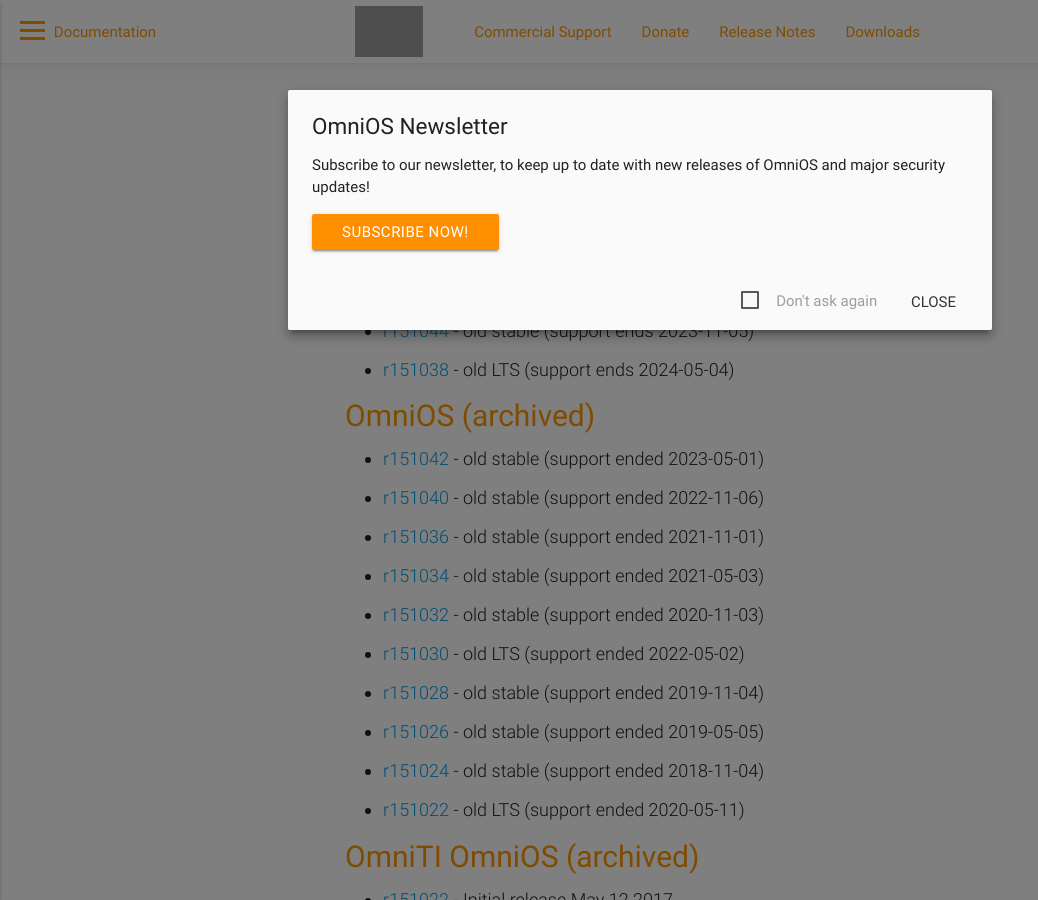
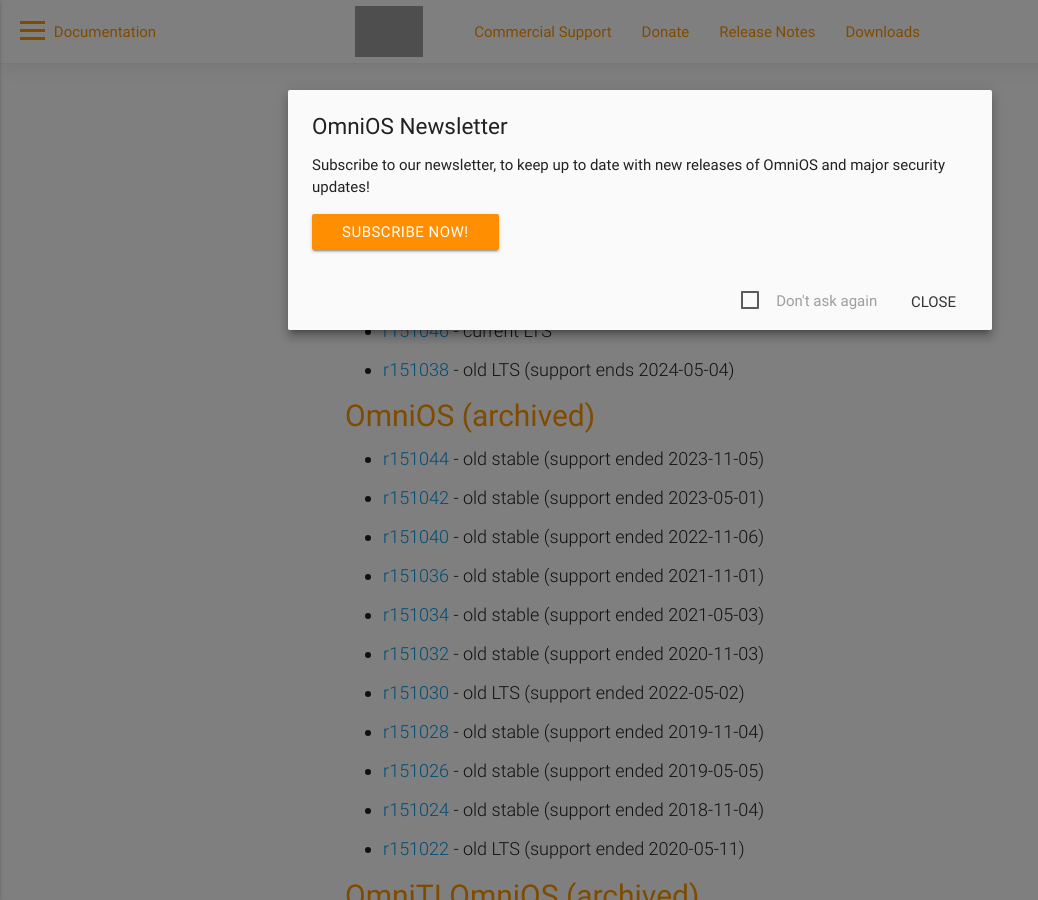
Before and after one commit to omniosorg/omniosorg.github.io, a Jekyll site: the page built from releasenotes.md, in a window 1280 px wide and 900 px high. Shown: the whole window, without its empty margins (0-1038 px from the left). Built offline with Jekyll 4.4.1, drawn with Linux system fonts in a browser that asks for light colours; grey boxes are pictures that could not be loaded.

Commit message:
Preparing for r151048

```diff
--- a/_config.yml
+++ b/_config.yml
@@ -9,10 +9,10 @@
 download_path: https://downloads.omnios.org/media
 uswest_path: https://us-west.mirror.omnios.org/downloads/media
 download_prefix: omnios-
-omnios_stable_date: the 1st of May, 2023
-omnios_stable: r151046
+omnios_stable_date: the 6th of November, 2023
+omnios_stable: r151048
 omnios_stable_suffix:
-omnios_oldstable: r151044
+omnios_oldstable: r151046
 omnios_lts_date: the 1st of May, 2023
 omnios_lts: r151046
 omnios_lts_suffix:
--- a/releasenotes.md
+++ b/releasenotes.md
@@ -12,12 +12,13 @@
 
 ## OmniOS Community Edition
 
-* [r151046](https://github.com/omniosorg/omnios-build/blob/r151046/doc/ReleaseNotes.md) - current stable and LTS
-* [r151044](https://github.com/omniosorg/omnios-build/blob/r151044/doc/ReleaseNotes.md) - old stable (support ends 2023-11-05)
+* [r151048](https://github.com/omniosorg/omnios-build/blob/r151048/doc/ReleaseNotes.md) - current stable
+* [r151046](https://github.com/omniosorg/omnios-build/blob/r151046/doc/ReleaseNotes.md) - current LTS
 * [r151038](https://github.com/omniosorg/omnios-build/blob/r151038/doc/ReleaseNotes.md) - old LTS (support ends 2024-05-04)
 
 ## OmniOS (archived)
 
+* [r151044](https://github.com/omniosorg/omnios-build/blob/r151044/doc/ReleaseNotes.md) - old stable (support ended 2023-11-05)
 * [r151042](https://github.com/omniosorg/omnios-build/blob/r151042/doc/ReleaseNotes.md) - old stable (support ended 2023-05-01)
 * [r151040](https://github.com/omniosorg/omnios-build/blob/r151040/doc/ReleaseNotes.md) - old stable (support ended 2022-11-06)
 * [r151036](https://github.com/omniosorg/omnios-build/blob/r151036/doc/ReleaseNotes.md) - old stable (support ended 2021-11-01)
```
Also changed, not shown: schedule.md (+2 -1 lines), upgrade.md (+1 -0 lines).
